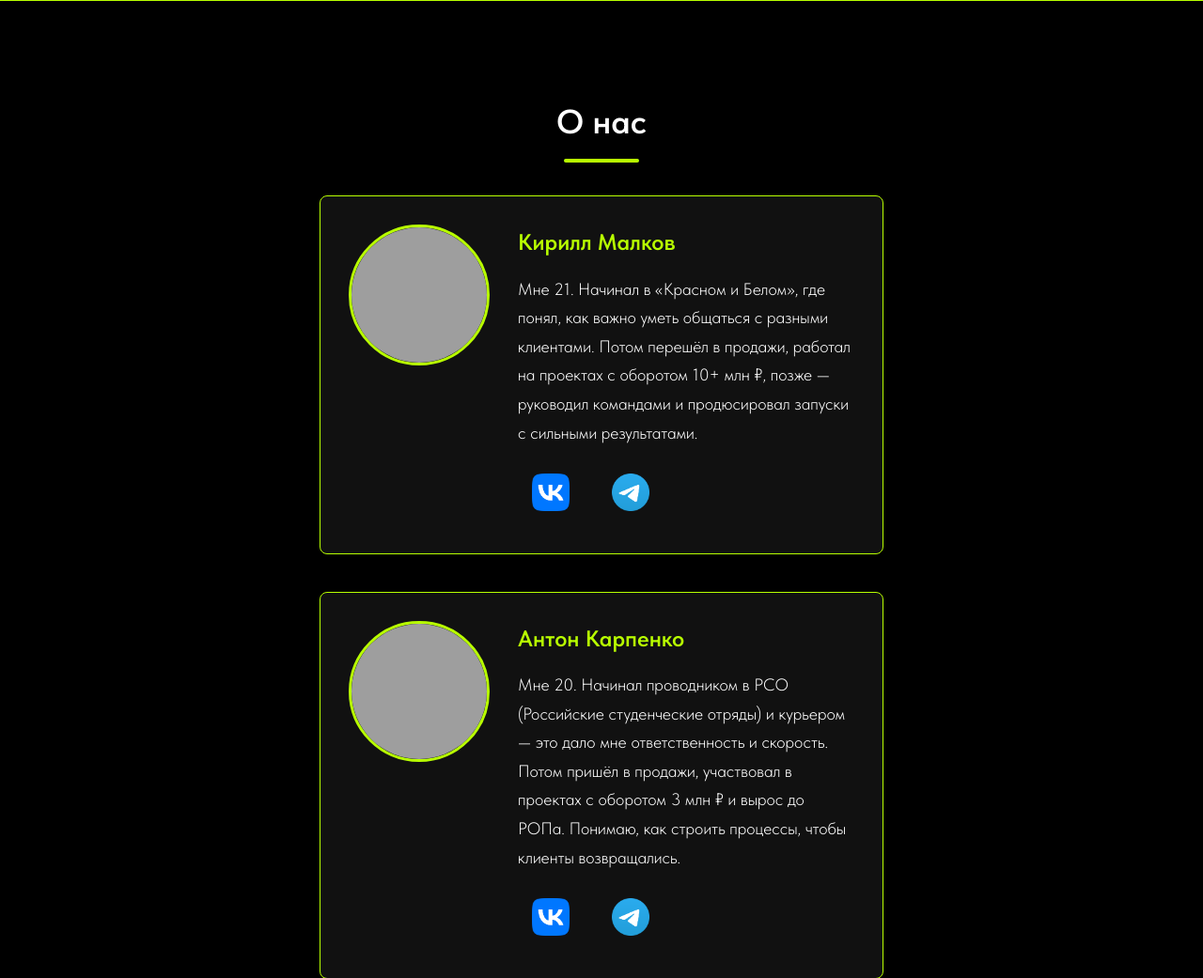
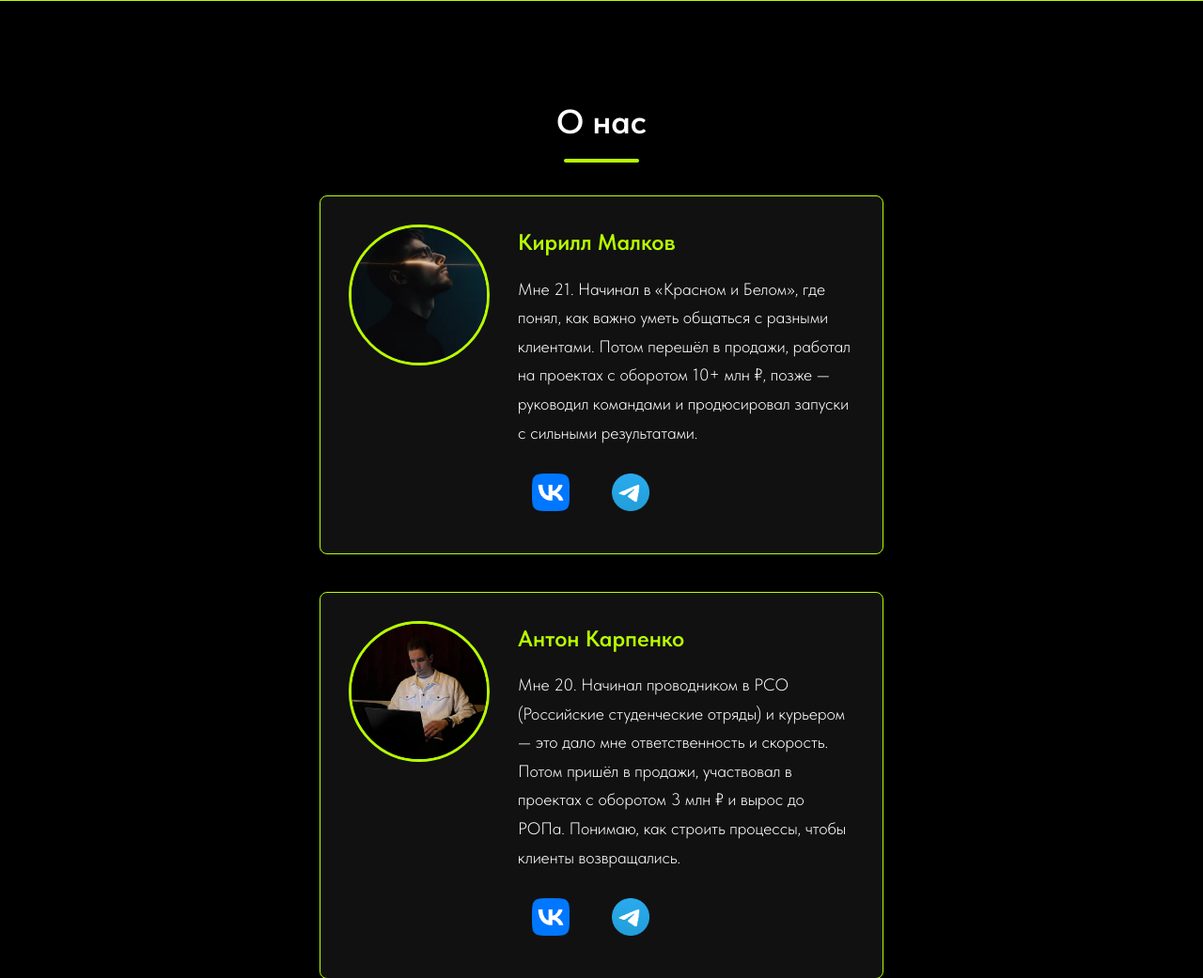
Before and after one commit to LaimerLp/malkov, a Django app: page / in a window 1280 px wide; the page is wider, and only the part inside the window is pictured. Shown: the part 1681-2722 px from the top of that part at 94% size. Run offline with Django 3.2, Linux system fonts and the light colour scheme; data comes from the database, SQL or seed files in the repository; some libraries are stand-ins or nearby versions; grey boxes are pictures that could not be loaded.

Commit message:
fix какой то там по счёту уже

```diff
--- a/app/static/app/content/site.css
+++ b/app/static/app/content/site.css
@@ -815,7 +815,7 @@ nav ul {
     box-sizing: border-box;
     position: relative;
     box-shadow: 0 10px 20px rgba(0, 0, 0, 0.2);
-    width: 1120px;
+    width: 1100px;
 }
 
 .testimonial-content {
--- a/app/templates/app/index.html
+++ b/app/templates/app/index.html
@@ -75,7 +75,7 @@
             <!-- Кирилл Малков -->
             <div class="team-member">
                 <div class="member-photo">
-                    <img src="../../static/app/content/malk.jpg" />"" alt="Кирилл Малков">
+                    <img src="../../static/app/content/malk.webp" />"" alt="Кирилл Малков">
                 </div>
                 <div class="member-info">
                     <h3>Кирилл Малков</h3>
@@ -98,7 +98,7 @@
             <!-- Антон Карпенко -->
             <div class="team-member">
                 <div class="member-photo">
-                    <img src="../../static/app/content/karp.jpg" />"" alt="Антон Карпенко">
+                    <img src="../../static/app/content/karp.webp" />"" alt="Антон Карпенко">
                 </div>
                 <div class="member-info">
                     <h3>Антон Карпенко</h3>
```
